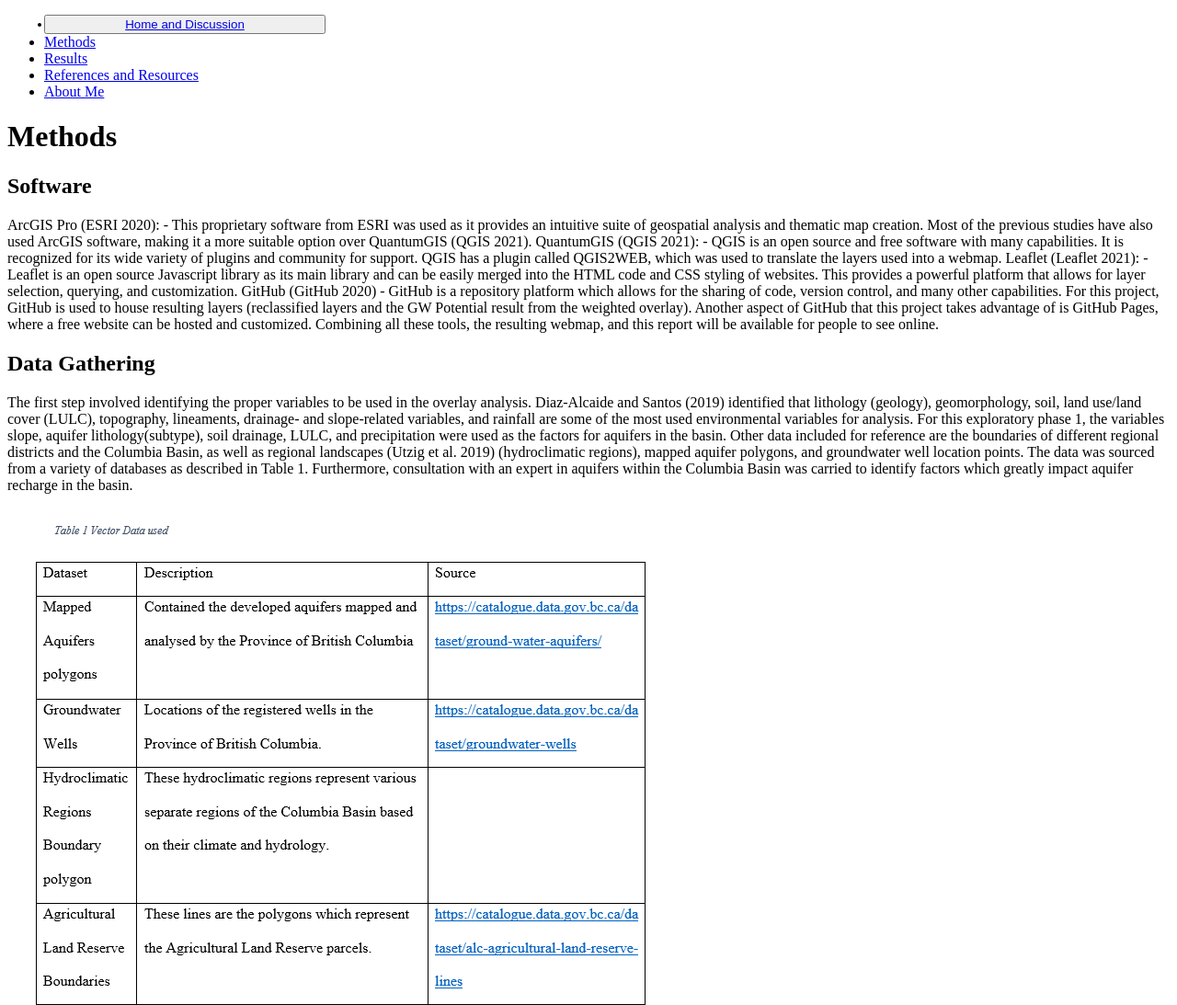
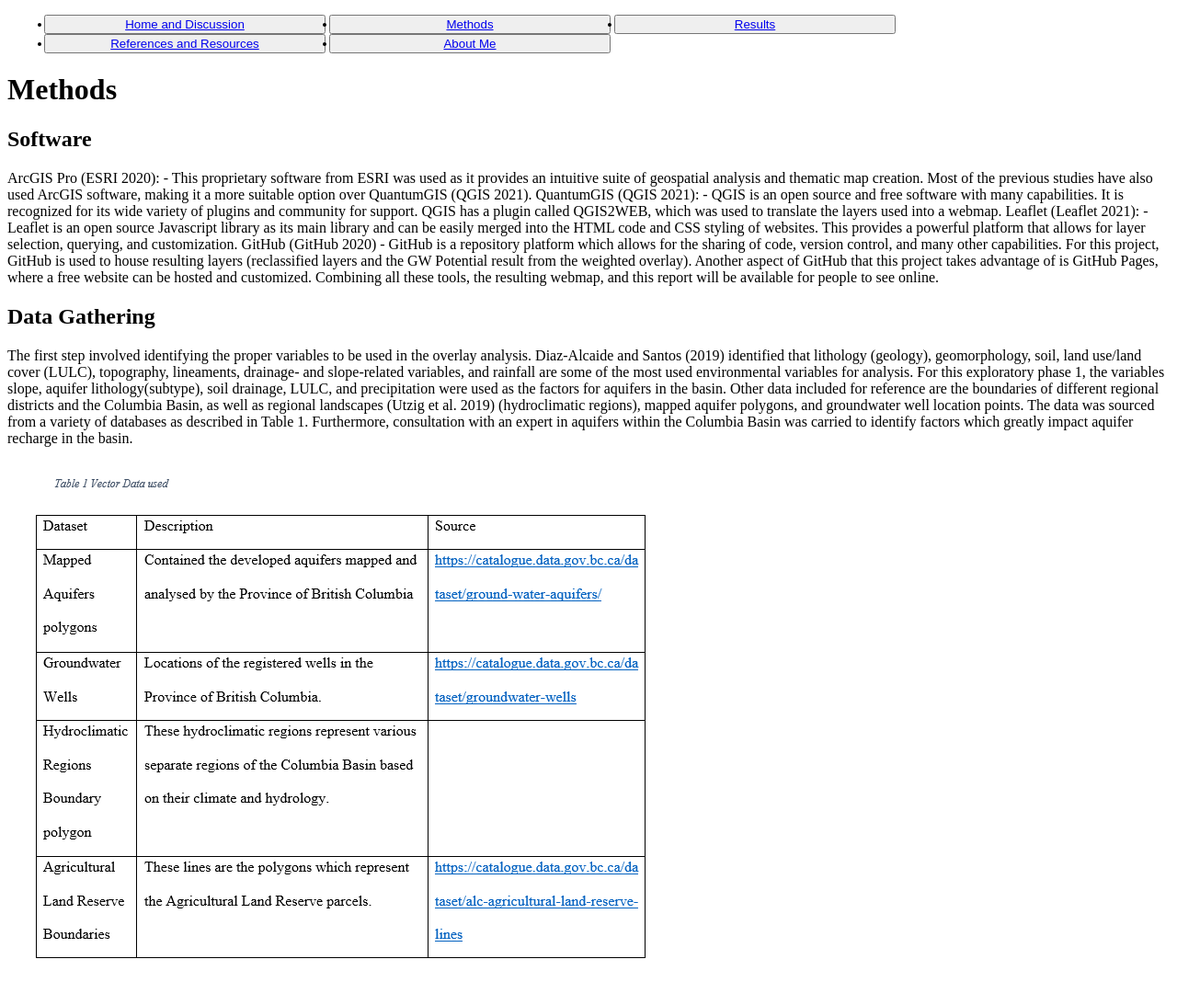
Before and after one commit to sanbot93/aquifer_thesis, a plain HTML site: page methods.html in a window 1280 px wide. Shown: the top 1093 px of the page at 92% size. Drawn offline with Linux system fonts and the light colour scheme.

Commit message:
Update methods.html

```diff
--- a/methods.html
+++ b/methods.html
@@ -8,10 +8,10 @@
     <ul>
       <div class="btn-group" style="width:100%">
       <button style="width:25%"><li><a href="index.html">Home and Discussion</a></li></button>
-      <li><a href="methods.html">Methods</a></li>
-      <li><a href="results.html">Results</a></li>
-      <li><a href="references.html">References and Resources</a></li>
-       <li><a href="about.html">About Me</a></li>
+      <button style="width:25%"><li><a href="methods.html">Methods</a></li></button>
+      <button style="width:25%"><li><a href="results.html">Results</a></li></button>
+      <button style="width:25%"><li><a href="references.html">References and Resources</a></li></button>
+      <button style="width:25%"><li><a href="about.html">About Me</a></li></button>
       </div>
     </ul>
   </nav>
```
